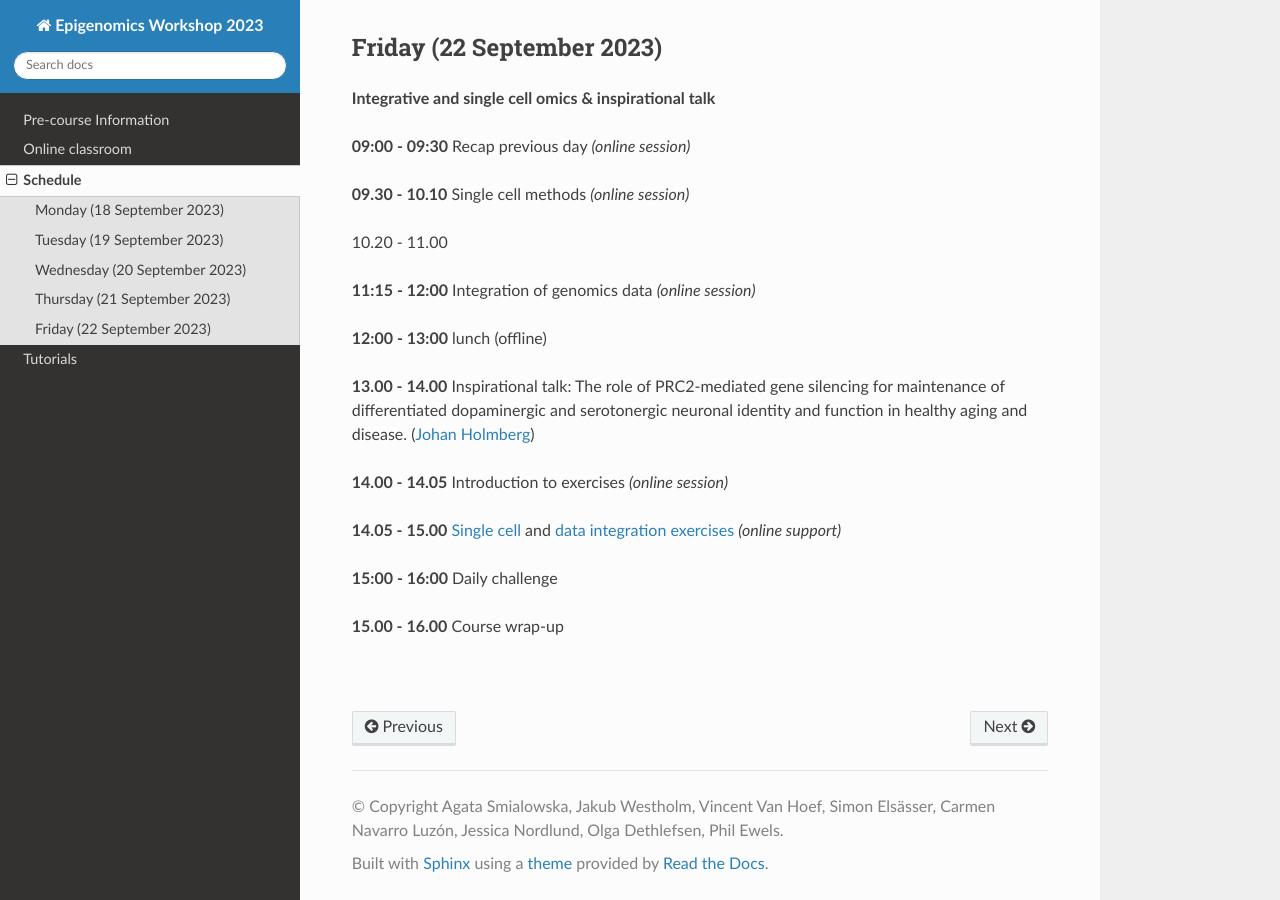
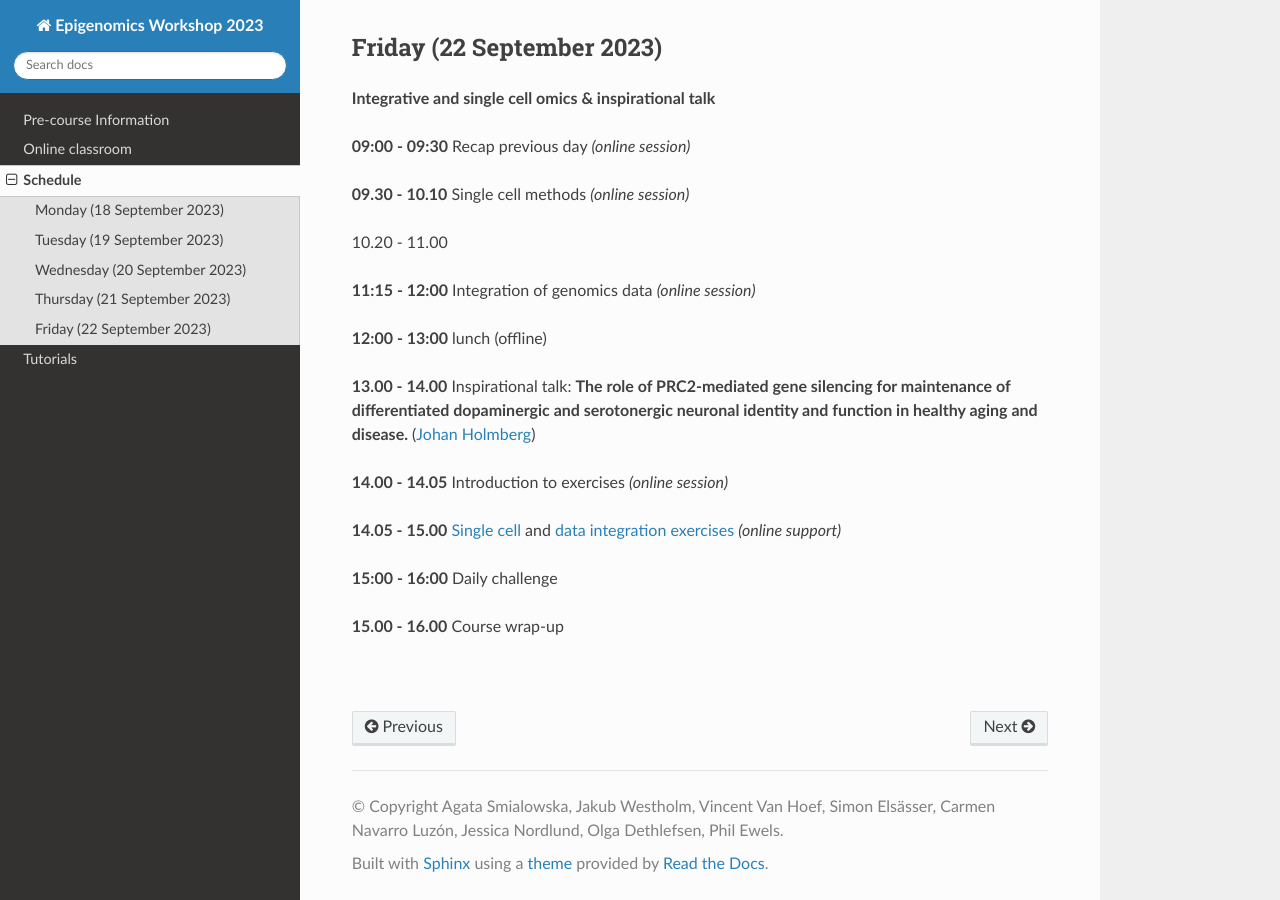
Before and after one commit to NBISweden/workshop-epigenomics-RTDs, a Sphinx documentation site: the page built from docs/content/schedule.rst, in a window 1280 px wide and 900 px high, scrolled down 2561 px. Built offline with Sphinx 7.4.7 and the Read the Docs theme 2.0.0, drawn with Linux system fonts in a browser that asks for light colours.

```diff
--- a/docs/content/schedule.rst
+++ b/docs/content/schedule.rst
@@ -136,7 +136,7 @@ Friday (22 September 2023)
 
 **12:00 - 13:00** lunch (offline)
 
-**13.00 - 14.00** Inspirational talk: The role of PRC2-mediated gene silencing for maintenance of differentiated dopaminergic and serotonergic neuronal identity and function in healthy aging and disease. (`Johan Holmberg <https://www.umu.se/personal/johan-holmberg02/>`_)
+**13.00 - 14.00** Inspirational talk: **The role of PRC2-mediated gene silencing for maintenance of differentiated dopaminergic and serotonergic neuronal identity and function in healthy aging and disease.** (`Johan Holmberg <https://www.umu.se/personal/johan-holmberg02/>`_)
 
 **14.00 - 14.05** Introduction to exercises *(online session)*
 
```
